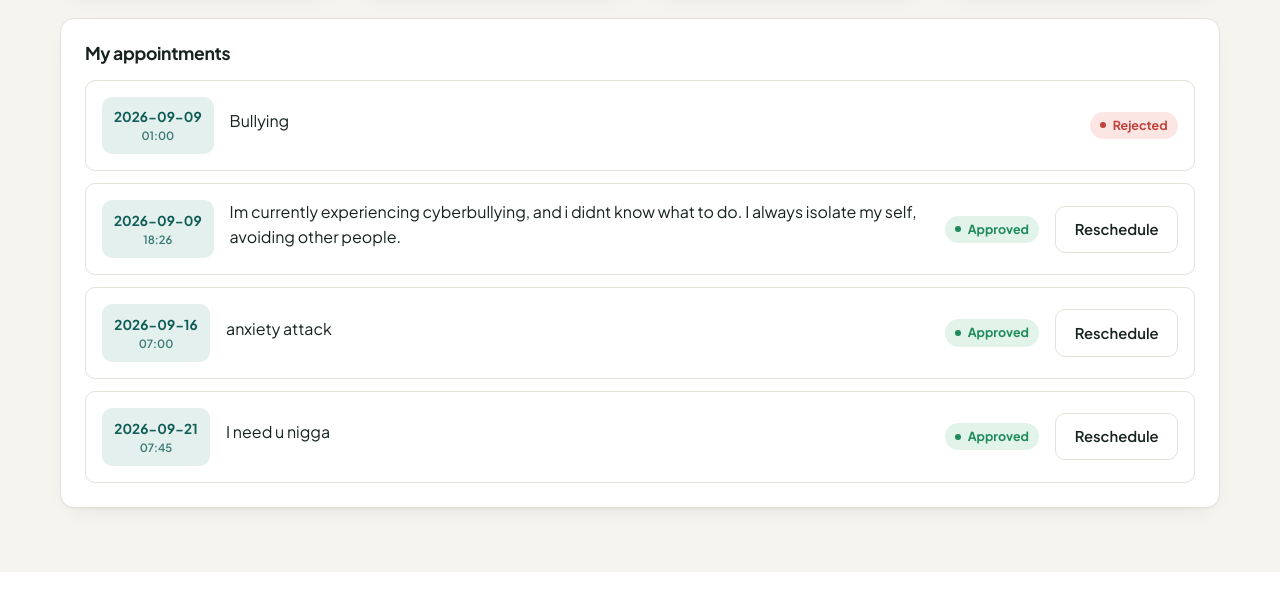
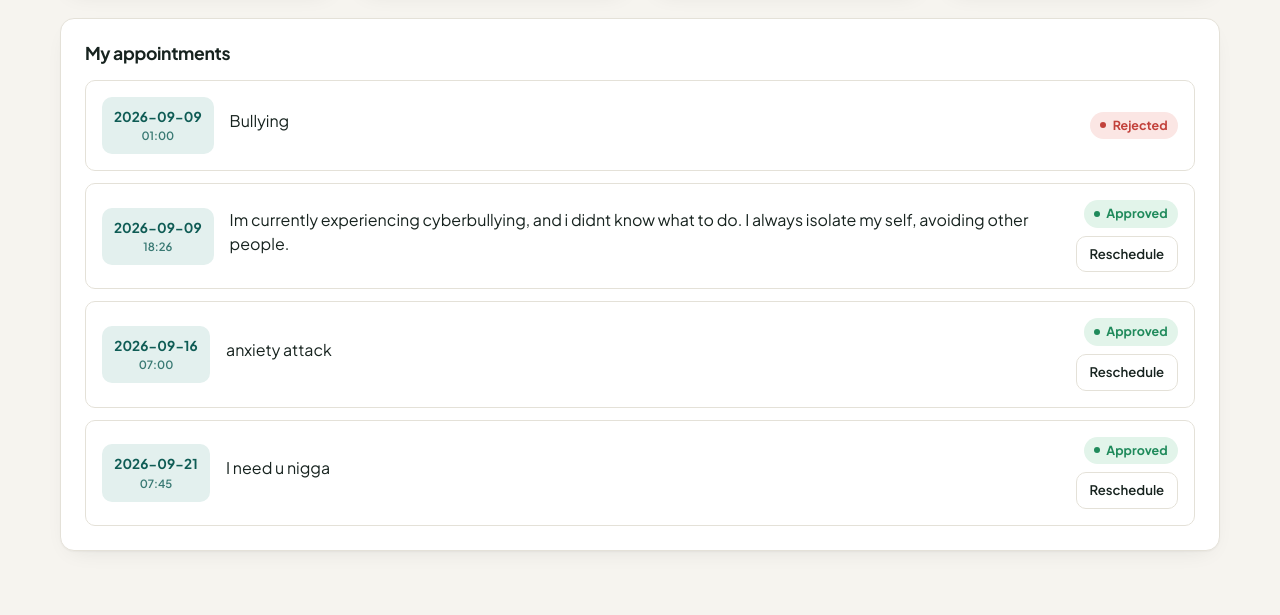
Before and after one commit to joellyncualbar-cmd/gas, a Flask app: page /student in a window 1280 px wide. Shown: the part 342-957 px from the top of the page. Before the commit the page ends 914 px from the top, so only its background shows below. Run offline with Flask 3, Linux system fonts and the light colour scheme; a user stored in the database is signed in; data comes from the database, SQL or seed files in the repository.

Commit message:
Update student.html

```diff
--- a/templates/student.html
+++ b/templates/student.html
@@ -36,10 +36,12 @@
                         {% if a.year_level %}<span class="tag">{{ a.year_level }}</span>{% endif %}
                     </div>
                 </div>
-                <span class="badge {{ a.status | lower }}">{{ a.status }}</span>
-                {% if a.status in ['Pending', 'Approved'] %}
-                <a href="{{ url_for('reschedule_appointment', appointment_id=a.id) }}" class="btn ghost">Reschedule</a>
-                {% endif %}
+                <div class="appt-actions" style="display:flex; flex-direction:column; align-items:flex-end; gap:8px;">
+                    <span class="badge {{ a.status | lower }}">{{ a.status }}</span>
+                    {% if a.status in ['Pending', 'Approved'] %}
+                    <a href="{{ url_for('reschedule_appointment', appointment_id=a.id) }}" class="btn ghost sm">Reschedule</a>
+                    {% endif %}
+                </div>
             </li>
             {% endfor %}
         </ul>
```
